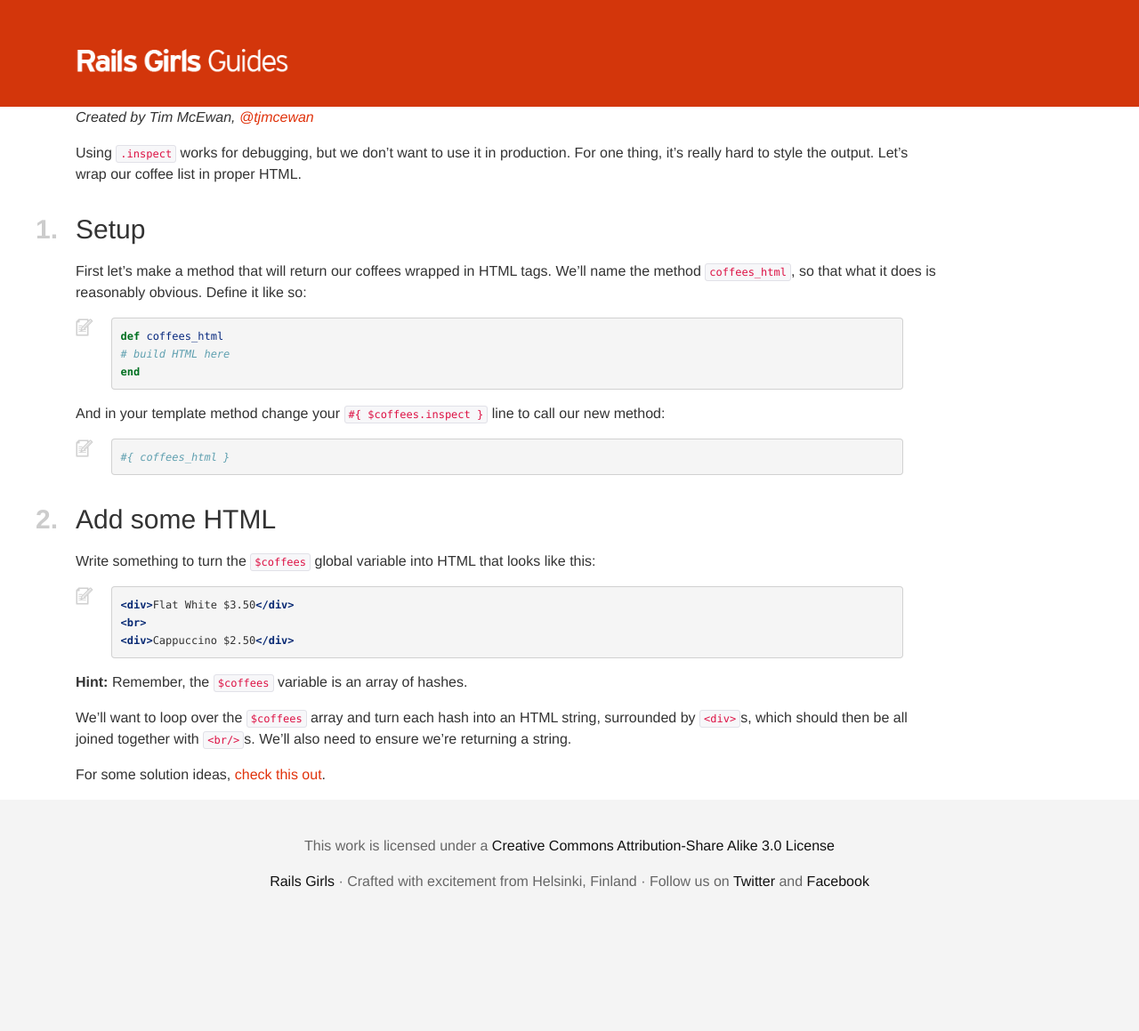
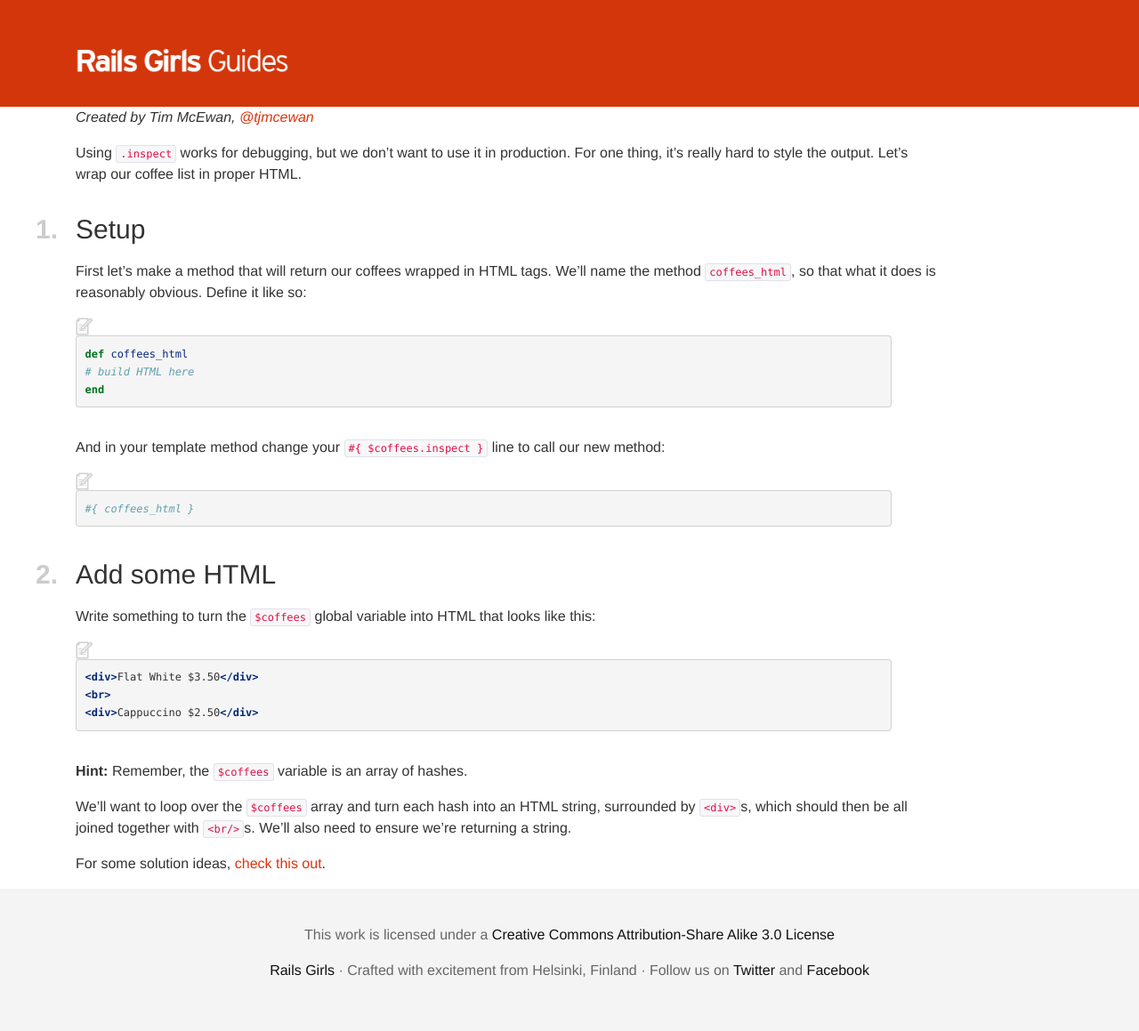
Before and after one commit to railsgirls/guides.railsgirls.com, a Jekyll site: the page built from _posts/2014-05-10-sinatra-html.markdown, in a window 1280 px wide. Shown: the whole page at 89% size. Built offline with Jekyll 4.4.1, drawn with Linux system fonts in a browser that asks for light colours; nearby versions of some CDN libraries; before the commit the page ends 1059 px from its top, so only the background shows below that.

Commit message:
On mid-size screens, the shell lines in the guide now don't so often break.

```diff
--- a/css/style.css
+++ b/css/style.css
@@ -205,10 +205,7 @@
   padding: 20px 320px 20px 0;
   background: url(../images/guides-hero.png) right 80px no-repeat;
 }
-.highlight {
-  margin-left: 40px;
-}
-/* Icons for the guide */
+
 i.icon-text-editor, i.icon-prompt, i.icon-browser {
   background-position: 0 0;
   display: inline-block;
@@ -229,11 +226,24 @@
 i.icon-browser {
   background-image: url("/images/icon-browser.png");
 }
+/* The code lines are quite long.
+   Mobilize a lot of horizontal space for small screens: */
+@media (max-width: 1200px) {
+  figure.highlight {
+    margin: 0pt 0pt 15pt 0pt;
+  }
+}
+@media(min-width: 1200px) {
+  figure.highlight {
+    margin: 0pt 40pt 25pt 0pt;
+  }
+}
+
 i.icon-small-text-editor, i.icon-small-prompt, i.icon-small-browser {
   background-position: 0 0;
-  display: inline-block;
   margin-left: 0px;
-  float: left;
+  margin-top: 15px;
+  display: block;
   width: 50px;
   height: 20px;
   line-height: 20px;
```
